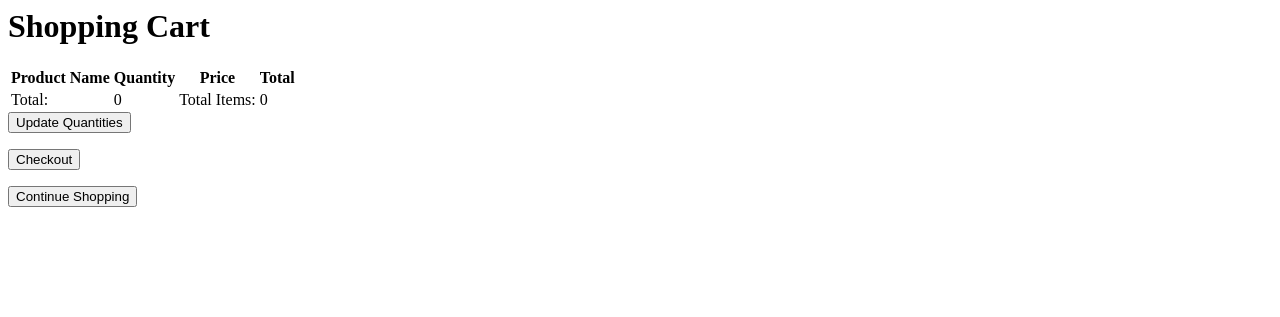
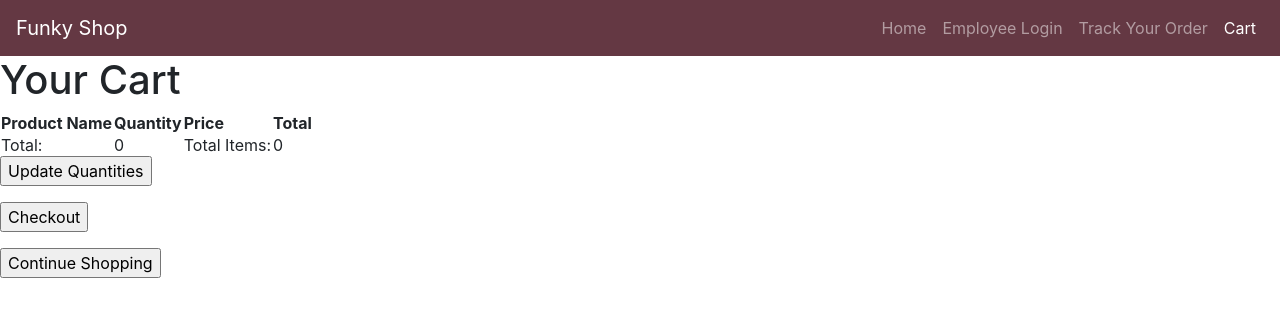
Before and after one commit to 1tylers/466-best-group, a PHP site: page /cartPage.php in a window 1280 px wide. Shown: the top 317 px of the page. Run offline with PHP 8.4, Linux system fonts and the light colour scheme.

Commit message:
Update cartPage.php

```diff
--- a/cartPage.php
+++ b/cartPage.php
@@ -34,9 +34,40 @@ if ($_SERVER["REQUEST_METHOD"] == "POST") {
 <html>
   <head>
     <title>Shopping Cart</title>
+
+    <link rel="stylesheet" href="https://stackpath.bootstrapcdn.com/bootstrap/4.3.1/css/bootstrap.min.css">
   </head>
   <body>
-  <h1>Shopping Cart</h1>
+
+	<nav class="navbar navbar-expand-lg navbar-dark" style="background-color: #643843">
+   	 		<a class="navbar-brand" href="website.php">Funky Shop</a>
+    		<button class="navbar-toggler" type="button" data-toggle="collapse" data-target="#navbarNav" aria-controls="navbarNav" aria-expanded="false" aria-label="Toggle navigation">
+        		<span class="navbar-toggler-icon"></span>
+    		</button>
+    		<div class="collapse navbar-collapse" id="navbarNav">
+        		<ul class="navbar-nav ml-auto">
+            		<li class="nav-item">
+                		<a class="nav-link" href="website.php">Home</a>
+            		</li>
+            		<li class="nav-item">
+               			 <a class="nav-link" href="login.php">Employee Login</a>
+            		</li>
+            		<li class="nav-item">
+                		<a class="nav-link" href="trackOrder.php">Track Your Order</a>
+            		</li>
+            		<li class="nav-item active">
+                		<a class="nav-link" href="cartPage.php">Cart</a>
+        			</li>
+        		</ul>
+    		</div>
+		</nav>
+
+		<!-- Bootstrap JS and dependencies -->
+		<script src="https://code.jquery.com/jquery-3.3.1.slim.min.js"></script>
+		<script src="https://cdnjs.cloudflare.com/ajax/libs/popper.js/1.14.7/umd/popper.min.js"></script>
+		<script src="https://stackpath.bootstrapcdn.com/bootstrap/4.3.1/js/bootstrap.min.js"></script>
+
+  <h1>Your Cart</h1>
   <form action="cartPage.php" method="post">
     <?php
 
```
